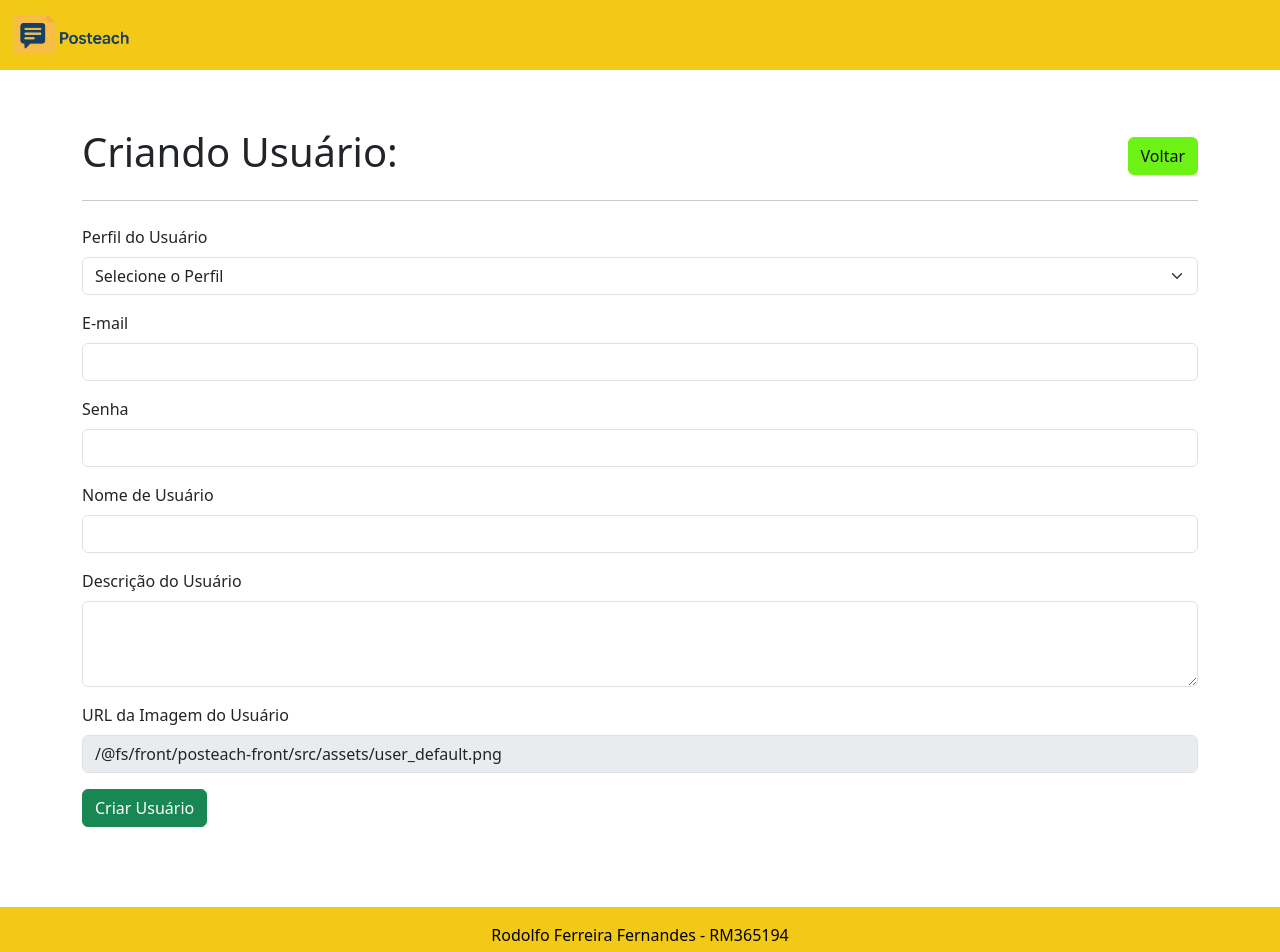
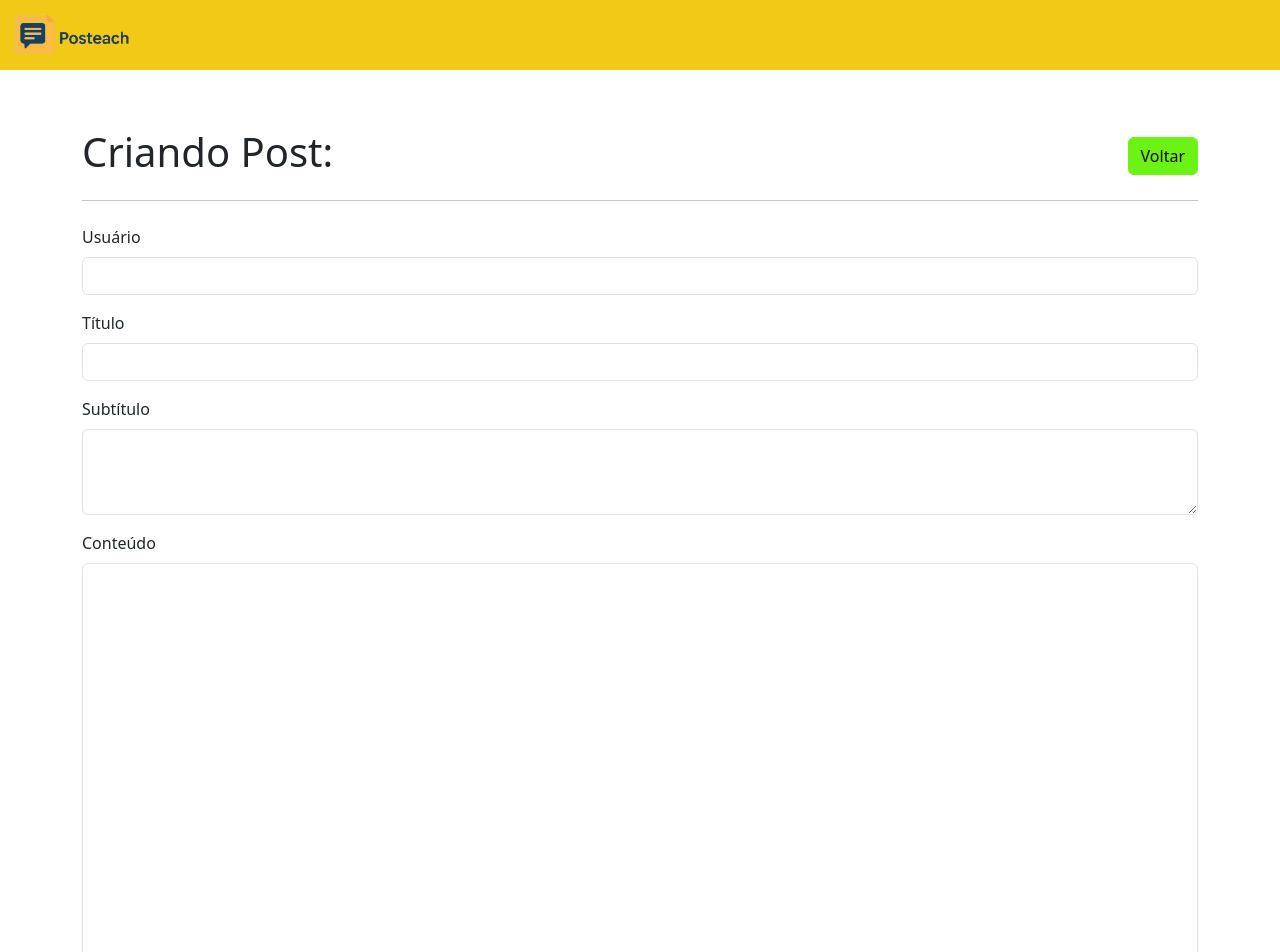
Before and after one commit to RodofoF/posTeach, a React (Vite) app in the folder front/posteach-front/: page /posts/create in a window 1280 px wide. Shown: the top 952 px of the page. Built offline with nearby package versions, Linux system fonts and the light colour scheme.

Commit message:
Creating Posts.Create

```diff
--- a/front/posteach-front/src/Pages/Posts/Posts.Create.jsx
+++ b/front/posteach-front/src/Pages/Posts/Posts.Create.jsx
@@ -5,10 +5,11 @@ import { Formik } from 'formik';
 import * as yup from 'yup';
 import PageTitle from '../../Components/PageTitle/PageTitle';
 import userDefaulftImage from '../../Assets/user_default.png';
+import { use } from 'react';
 
 export default function PostsCreate() {
 
-    const url = `${import.meta.env.VITE_API_URL}/users`;
+    const url = `${import.meta.env.VITE_API_URL}/posts`;
     const token = localStorage.getItem('userToken');
 
     const navigate = useNavigate();
@@ -18,17 +19,11 @@ export default function PostsCreate() {
     const allowedProfiles = [0, 1, 2];
 
     const schema = yup.object().shape({
-        profile_id: yup.number()
-            .typeError('Selecione um perfil válido')
-            .required('O perfil é obrigatório')
-            .oneOf(allowedProfiles, 'Perfil selecionado é inválido.'),
-        username: yup.string().required('O nome de usuário é obrigatório'),
-        email: yup.string().email('Digite um e-mail válido').required('O e-mail é obrigatório'),
-        userdescription: yup.string(),
-        userimage: yup.string(),
-        password: yup.string()
-            .required('A senha é obrigatória')
-            .min(6, 'A senha deve ter pelo menos 6 caracteres'),
+        user_id: yup.number(),
+        title: yup.string().required('O título é obrigatório'),
+        subtitle: yup.string().required('O subtítulo é obrigatório'),
+        content: yup.string().required('O conteúdo é obrigatório'),
+        postImage: yup.mixed().nullable(),
     });
 
     const handleSubmit = async (values, { setSubmitting, resetForm }) => {
@@ -61,7 +56,7 @@ export default function PostsCreate() {
                 resetForm();
 
                 setTimeout(() => {
-                    navigate('/administration');
+                    navigate(-1);
                 }, 1500);
 
             } else {
@@ -86,105 +81,82 @@ export default function PostsCreate() {
 
     return (
         <Container style={{ paddingTop: '4rem', marginBottom: '5rem'}}>
-            <PageTitle title={'Criando Usuário: '} button={true} />
+            <PageTitle title={'Criando Post: '} button={true} />
             <Formik
                 validationSchema={schema}
                 onSubmit={handleSubmit}
                 initialValues={{
-                    profile_id: '',
-                    username: '',
-                    email: '',
-                    userdescription: '',
-                    userimage: userDefaulftImage,
-                    password: '',
+                    user_id: '',
+                    title: '',
+                    subtitle: '',
+                    content: '',
+                    postImage: null,
                 }}
             >
                 {({ handleSubmit, handleChange, values, touched, errors, isSubmitting }) => (
                     <Form className='mb-6' noValidate onSubmit={handleSubmit}>
-
-                        <Form.Group className="mb-3" controlId="formProfileId">
-                            <Form.Label>Perfil do Usuário</Form.Label>
-                            <Form.Select
-                                name="profile_id"
-                                value={values.profile_id}
+                        <Form.Group className="mb-3" controlId="user_id">
+                            <Form.Label>Usuário</Form.Label>
+                            <Form.Control
+                                type="text"
+                                name="user_id"
+                                value={values.user_id}
                                 onChange={handleChange}
-                                isInvalid={touched.profile_id && !!errors.profile_id}
-                            >
-                                <option value="" disabled>Selecione o Perfil</option>
-                                <option value="0">0 - Full Admin</option>
-                                <option value="1">1 - Professor</option>
-                                <option value="2">2 - Aluno</option>
-                            </Form.Select>
-                            <Form.Control.Feedback type="invalid">{errors.profile_id}</Form.Control.Feedback>
-                        </Form.Group>
-                        <Form.Group className="mb-3" controlId="formEmail">
-                            <Form.Label>E-mail</Form.Label>
-                            <Form.Control
-                                type="email"
-                                name="email"
-                                value={values.email}
-                                onChange={handleChange}
-                                isInvalid={touched.email && !!errors.email}
+                                isInvalid={!!errors.user_id && touched.user_id}
                             />
-                            <Form.Control.Feedback type="invalid">{errors.email}</Form.Control.Feedback>
+                            <Form.Control.Feedback type="invalid">{errors.user_id}</Form.Control.Feedback>
                         </Form.Group>
 
-                        <Form.Group className="mb-3" controlId="formPassword">
-                            <Form.Label>Senha</Form.Label>
-                            <Form.Control
-                                type="password"
-                                name="password"
-                                value={values.password}
-                                onChange={handleChange}
-                                isInvalid={touched.password && !!errors.password}
-                            />
-                            <Form.Control.Feedback type="invalid">{errors.password}</Form.Control.Feedback>
-                        </Form.Group>
-
-                        <Form.Group className="mb-3" controlId="formUsername">
-                            <Form.Label>Nome de Usuário</Form.Label>
+                        <Form.Group className="mb-3" controlId="title">
+                            <Form.Label>Título</Form.Label>
                             <Form.Control
                                 type="text"
-                                name="username"
-                                value={values.username}
+                                name="title"
+                                value={values.title}
                                 onChange={handleChange}
-                                isInvalid={touched.username && !!errors.username}
+                                isInvalid={!!errors.title && touched.title}
                             />
-                            <Form.Control.Feedback type="invalid">{errors.username}</Form.Control.Feedback>
+                            <Form.Control.Feedback type="invalid">{errors.title}</Form.Control.Feedback>
                         </Form.Group>
-
-                        <Form.Group className="mb-3" controlId="formUserDescription">
-                            <Form.Label>Descrição do Usuário</Form.Label>
+                        <Form.Group className="mb-3" controlId="subtitle">
+                            <Form.Label>Subtítulo</Form.Label>
                             <Form.Control
                                 as="textarea"
+                                name="subtitle"
+                                value={values.subtitle}
                                 rows={3}
-                                name="userdescription"
-                                value={values.userdescription}
                                 onChange={handleChange}
-                                isInvalid={touched.userdescription && !!errors.userdescription}
+                                isInvalid={!!errors.subtitle && touched.subtitle}
                             />
-                            <Form.Control.Feedback type="invalid">{errors.userdescription}</Form.Control.Feedback>
+                            <Form.Control.Feedback type="invalid">{errors.subtitle}</Form.Control.Feedback>
                         </Form.Group>
-
-                        <Form.Group className="mb-3" controlId="formUserImage">
-                            <Form.Label>URL da Imagem do Usuário</Form.Label>
+                        <Form.Group className="mb-3" controlId="content">
+                            <Form.Label>Conteúdo</Form.Label>
                             <Form.Control
-                                type="text"
-                                name="userimage"
-                                value={values.userimage}
+                                as="textarea"
+                                name="content"
+                                value={values.content}
+                                rows={16}
                                 onChange={handleChange}
-                                isInvalid={touched.userimage && !!errors.userimage}
-                                disabled={true}
+                                isInvalid={!!errors.content && touched.content}
                             />
-                            <Form.Control.Feedback type="invalid">{errors.userimage}</Form.Control.Feedback>
+                            <Form.Control.Feedback type="invalid">{errors.content}</Form.Control.Feedback>
                         </Form.Group>
-
-
+                        <Form.Group className="mb-3" controlId="postImage">
+                            <Form.Label>Imagem do Post</Form.Label>
+                            <Form.Control
+                                type="file"
+                                name="postImage"
+                                onChange={handleChange}
+                                isInvalid={!!errors.postImage && touched.postImage}
+                            />
+                            <Form.Control.Feedback type="invalid">{errors.postImage}</Form.Control.Feedback>
+                        </Form.Group>
                         {submitError && <Alert variant="danger">{submitError}</Alert>}
                         {submitSuccess && <Alert variant="success">{submitSuccess}</Alert>}
 
                         <Button type="submit" variant="success" disabled={isSubmitting}>
-                            {isSubmitting ? 'Criando...' : 'Criar Usuário'}
+                            {isSubmitting ? 'Criando...' : 'Criar Post'}
                         </Button>
                     </Form>
                 )}
```
